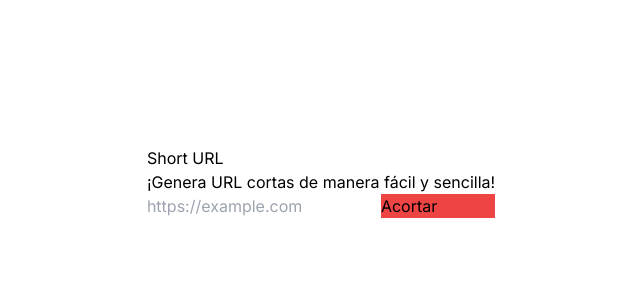
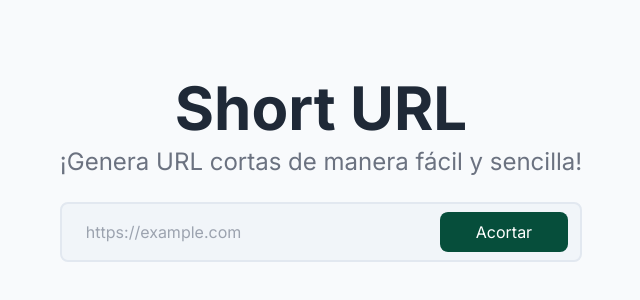
Before and after one commit to angelMarcosCastilla/s-url, a Next.js app: page / in a window 1280 px wide. Shown: the part 218-518 px from the top of the page, without its empty margins (319-959 px from the left). Built offline with nearby package versions, Linux system fonts and the light colour scheme.

Commit message:
style: add in main page

```diff
--- a/package.json
+++ b/package.json
@@ -19,6 +19,7 @@
     "postcss": "8.4.24",
     "react": "18.2.0",
     "react-dom": "18.2.0",
+    "sonner": "^0.5.0",
     "tailwindcss": "3.3.2",
     "typescript": "5.1.6"
   },
--- a/src/app/page.tsx
+++ b/src/app/page.tsx
@@ -1,12 +1,16 @@
-
 import Form from '@/components/Form'
 
 export default function Home () {
   return (
-    <main className='grid place-content-center min-h-screen'>
-      <h1>Short URL</h1>
-      <p>¡Genera URL cortas de manera fácil y sencilla!</p>
+    <main className='grid place-content-center min-h-screen bg-slate-50'>
+      <h1 className=' text-3xl lg:text-6xl font-bold text-center mb-2 text-gray-800'>
+        Short URL
+      </h1>
+      <p className='text-xl lg:text-2xl mb-6 text-gray-500'>
+        ¡Genera URL cortas de manera fácil y sencilla!
+      </p>
       <Form />
+
     </main>
   )
 }
--- a/src/components/Copy.tsx
+++ b/src/components/Copy.tsx
@@ -1,15 +1,34 @@
 'use client'
+import { Toaster, toast } from 'sonner'
 
 export default function Copy ({ shortUrl }: { shortUrl: string }) {
+  const handleCopy = async () => {
+    await navigator.clipboard.writeText(shortUrl)
+    toast.success('Copiado correctamente')
+  }
   return (
-    <div>
-      <span>{shortUrl}</span>
-      <button
-        type='button' onClick={async () => {
-          await navigator.clipboard.writeText(shortUrl)
-        }}
-      >Copiar
-      </button>
-    </div>
+    <>
+      <div className='w-full bg-emerald-50 py-3 px-4 flex justify-between border-[1px] border-emerald-500 rounded-lg text-emerald-900'>
+        <span>{shortUrl}</span>
+        <button className='hover:text-emerald-600' type='button' onClick={handleCopy}>
+          <svg
+            xmlns='http://www.w3.org/2000/svg'
+            width='24'
+            height='24'
+            viewBox='0 0 24 24'
+            fill='none'
+            stroke='currentColor'
+            stroke-width='2'
+            stroke-linecap='round'
+            stroke-linejoin='round'
+
+          >
+            <rect x='9' y='9' width='13' height='13' rx='2' ry='2' />
+            <path d='M5 15H4a2 2 0 0 1-2-2V4a2 2 0 0 1 2-2h9a2 2 0 0 1 2 2v1' />
+          </svg>
+        </button>
+      </div>
+      <Toaster position='top-center' richColors />
+    </>
   )
 }
--- a/src/components/Form.tsx
+++ b/src/components/Form.tsx
@@ -21,12 +21,12 @@ export default function Form () {
     const data = await res.json()
     setShortUrl(data.body.short)
   }
-  console.log(shortUrl)
   return (
     <>
-      <form onSubmit={handleSubmit} className=' bg-red-500'>
-        <div>
+      <form onSubmit={handleSubmit} className='mb-6 '>
+        <div className='relative flex flex-row py-2 px-3 bg-slate-100 border-2 border-slate-200 rounded-lg '>
           <input
+            className='py-2 px-3 w-full  outline-none bg-transparent'
             type='text'
             name='url'
             id='url'
@@ -34,7 +34,9 @@ export default function Form () {
             onChange={(e) => setUrl(e.target.value)}
             placeholder='https://example.com'
           />
-          <button type='submit'>Acortar</button>
+          <button className=' px-9  bg-emerald-900 hover:bg-emerald-800 text-white rounded-lg ' type='submit'>
+            Acortar
+          </button>
         </div>
       </form>
       {shortUrl !== '' && <Copy shortUrl={shortUrl} />}
```
Also changed, not shown: 1 other file (tests, documents, lock files or other folders).
